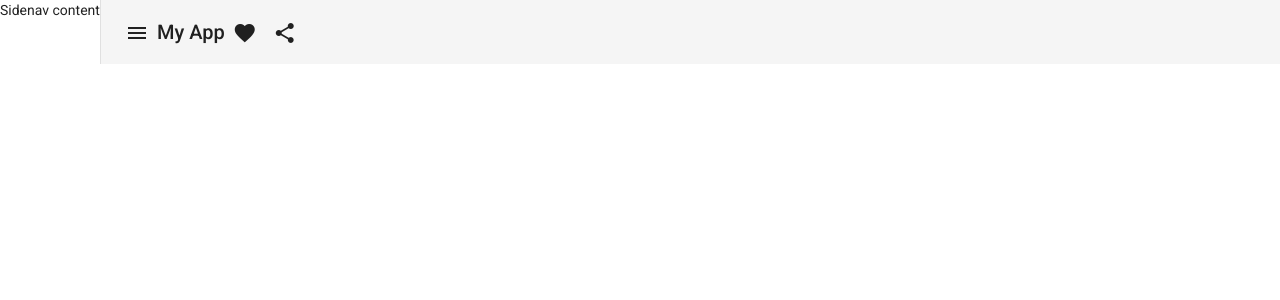
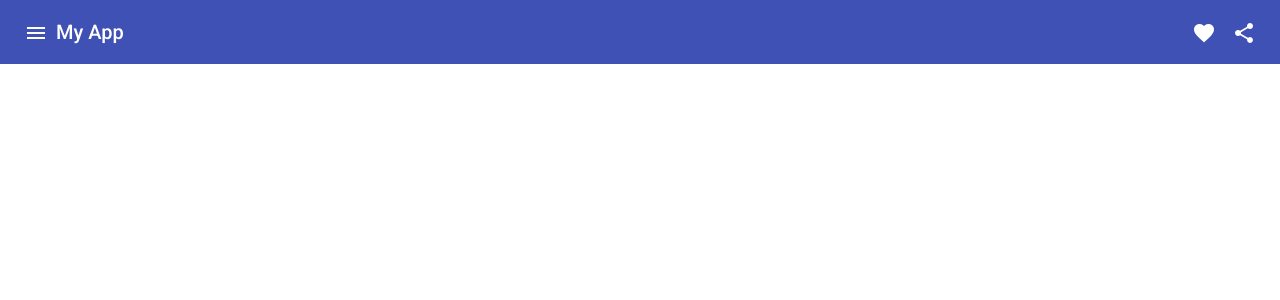
Before and after one commit to soroushby/Digimons, an Angular app: page / in a window 1280 px wide. Shown: the top 300 px of the page. Built offline with nearby package versions, Linux system fonts and the light colour scheme.

Commit message:
got data successfully and added ag grid

```diff
--- a/package.json
+++ b/package.json
@@ -20,6 +20,8 @@
     "@angular/platform-browser": "^14.0.0",
     "@angular/platform-browser-dynamic": "^14.0.0",
     "@angular/router": "^14.0.0",
+    "ag-grid-angular": "^28.2.1",
+    "ag-grid-community": "^28.2.1",
     "rxjs": "~7.5.0",
     "tslib": "^2.3.0",
     "zone.js": "~0.11.4"
--- a/src/app/app.component.html
+++ b/src/app/app.component.html
@@ -1,8 +1,9 @@
 <mat-sidenav-container class="example-container">
-  <mat-sidenav mode="side" opened>Sidenav content</mat-sidenav>
+  <mat-sidenav #sidenav mode="side">Sidenav content</mat-sidenav>
   <mat-sidenav-content>
-    <mat-toolbar>
+    <mat-toolbar color="primary">
       <button
+        (click)="sidenav.toggle()"
         mat-icon-button
         class="example-icon"
         aria-label="Example icon-button with menu icon"
@@ -12,6 +13,8 @@
       <span>My App</span>
       <span class="example-spacer"></span>
       <button
+        [routerLink]="['/digimons']"
+        routerLinkActive="router-link-active"
         mat-icon-button
         class="example-icon favorite-icon"
         aria-label="Example icon-button with heart icon"
--- a/src/app/app.component.scss
+++ b/src/app/app.component.scss
@@ -0,0 +1,3 @@
+.example-spacer {
+  flex: 1 1 auto;
+}
--- a/src/app/app.module.ts
+++ b/src/app/app.module.ts
@@ -5,6 +5,7 @@ import { AppRoutingModule } from './app-routing.module';
 import { AppComponent } from './app.component';
 import { BrowserAnimationsModule } from '@angular/platform-browser/animations';
 import { MaterialModule } from './shared/material/material.module';
+import { HttpClientModule } from '@angular/common/http';
 
 @NgModule({
   declarations: [AppComponent],
@@ -13,6 +14,7 @@ import { MaterialModule } from './shared/material/material.module';
     AppRoutingModule,
     BrowserAnimationsModule,
     MaterialModule,
+    HttpClientModule,
   ],
   providers: [],
   bootstrap: [AppComponent],
--- a/src/app/digimons/digimons.component.ts
+++ b/src/app/digimons/digimons.component.ts
@@ -1,15 +1,21 @@
 import { Component, OnInit } from '@angular/core';
+import { Observable } from 'rxjs';
+import { DigimonsService } from './digimons.service';
+import { Digimons } from './interfaces/digimons';
 
 @Component({
   selector: 'app-digimons',
   templateUrl: './digimons.component.html',
-  styleUrls: ['./digimons.component.scss']
+  styleUrls: ['./digimons.component.scss'],
 })
 export class DigimonsComponent implements OnInit {
-
-  constructor() { }
+  allDigimons: Observable<Digimons[]> | undefined;
+  url: any = 'https://digimon-api.vercel.app/api/digimon';
+  constructor(private digimonsService: DigimonsService) {}
 
   ngOnInit(): void {
+    this.allDigimons = this.digimonsService
+      .getAllDigimons(this.url)
+      .subscribe((x: any) => console.log(x));
   }
-
 }
--- /dev/null
+++ b/src/app/digimons/digimons.service.ts
@@ -0,0 +1,15 @@
+import { HttpClient } from '@angular/common/http';
+import { Injectable } from '@angular/core';
+import { Observable, shareReplay } from 'rxjs';
+import { Digimons } from './interfaces/digimons';
+
+@Injectable({
+  providedIn: 'root',
+})
+export class DigimonsService {
+  constructor(private http: HttpClient) {}
+
+  getAllDigimons(url: any): any {
+    return this.http.get(url).pipe(shareReplay());
+  }
+}
--- /dev/null
+++ b/src/app/digimons/interfaces/digimons.ts
@@ -0,0 +1,5 @@
+export interface Digimons {
+  name: string;
+  image: string;
+  level: string;
+}
```
Also changed, not shown: src/app/digimons/digimons.module.ts (+4 -9 lines), 2 other files (tests, documents, lock files or other folders).
